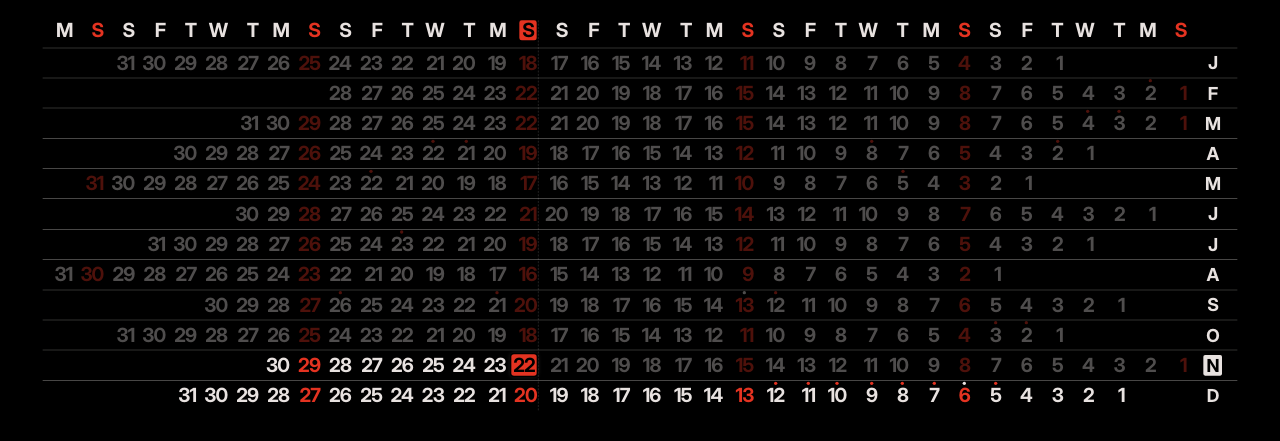
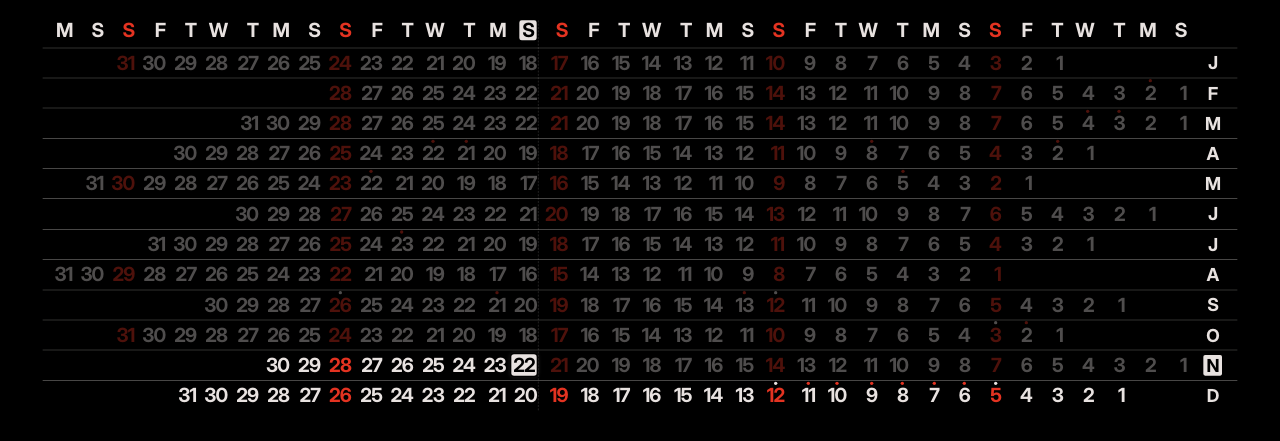
Before and after one commit to Urimazor/flip-calendar, a plain HTML site: page index.html in a window 1280 px wide. Shown: the part 355-796 px from the top of the page. Drawn offline with Linux system fonts and the light colour scheme.

Commit message:
Red weekend column on Saturday instead of Sunday (#1)
Claude-Session: https://claude.ai/code/session_01QPTknfvzWrqEznqiqfaEjY

Co-authored-by: Claude <noreply@anthropic.com>

```diff
--- a/index.html
+++ b/index.html
@@ -10,7 +10,7 @@
 :root{
   --bg:#000;color-scheme:dark;
   --ink:#E8E2E0;      /* off-white from the poster */
-  --red:#E43321;      /* Sunday red from the poster */
+  --red:#E43321;      /* weekend (Saturday) red */
   --rule:rgba(232,226,224,.42);
   --muted:#979391;
   --card:#141414;
@@ -63,23 +63,23 @@ html[dir-cal="rtl"] #bar i{inset:0 0 0 auto}
 html[dir-cal="rtl"] #cal{direction:rtl}
 html[dir-cal="ltr"] #cal{direction:ltr}
 .wd{padding:0 0 calc(var(--fs)*.38);display:flex;align-items:flex-end;justify-content:flex-start;padding-inline-start:.06em}
-.wd.sun{color:var(--red)}
+.wd.sat{color:var(--red)}
 .wd.now{color:var(--bg)}
 .wd.now span{background:var(--ink);padding:0 .14em;border-radius:.12em}
-.wd.sun.now span{background:var(--red)}
+.wd.sat.now span{background:var(--red)}
 .ml{display:flex;align-items:center;justify-content:center;border-top:1.5px solid var(--rule);font-size:calc(var(--fs)*.92)}
 .ml.cur{color:var(--bg)}
 .ml.cur span{background:var(--ink);padding:.06em .18em;border-radius:.1em}
 .row{border-top:1.5px solid var(--rule);grid-column:2 / -1}
 .d{display:flex;align-items:center;justify-content:flex-start;padding-inline-start:.06em;position:relative;z-index:1;cursor:inherit;transition:opacity .6s}
 html[dir-cal="rtl"] .d{direction:ltr;justify-content:flex-end;padding-inline-start:0;padding-right:.06em}
-.d.sun{color:var(--red)}
+.d.sat{color:var(--red)}
 .d.past{opacity:.34}
 .d.today span{color:var(--bg);background:var(--ink);border-radius:.14em;padding:.04em .1em;box-shadow:0 0 0 .08em var(--bg),0 0 .5em rgba(232,226,224,.45);animation:pulse 2.4s ease-in-out infinite}
-.d.today.sun span{background:var(--red)}
+.d.today.sat span{background:var(--red)}
 .d span{position:relative}
 .d.hol span::after{content:"";position:absolute;left:50%;top:-.2em;width:.17em;height:.17em;margin-left:-.085em;border-radius:50%;background:var(--red)}
-.d.hol.sun span::after{background:var(--ink)}
+.d.hol.sat span::after{background:var(--ink)}
 .d.today.hol span::after{top:-.32em}
 body.nohol .d.hol span::after{display:none}
 .d:hover span{outline:2px solid var(--ink);outline-offset:.06em;border-radius:.1em}
@@ -259,12 +259,12 @@ let dayCells = {}, hdrCells = [], monthLabels = [];
 function buildCalendar(year) {
   calEl.innerHTML = ""; dayCells = {}; hdrCells = []; monthLabels = [];
   const frag = document.createDocumentFragment();
-  // header row: corner + 37 weekday letters starting on Sunday (as in the poster)
+  // header row: corner + 37 weekday letters starting on Sunday (as in the poster); the red column is Saturday
   const corner = document.createElement("div"); corner.className = "corner"; corner.style.gridRow = 1; corner.style.gridColumn = 1; frag.appendChild(corner);
   attachNoteAdd(corner);
   const L = "SMTWTFS";
   for (let i = 0; i < 37; i++) {
-    const w = document.createElement("div"); w.className = "wd" + (i % 7 === 0 ? " sun" : "");
+    const w = document.createElement("div"); w.className = "wd" + (i % 7 === 6 ? " sat" : "");
     w.style.gridRow = 1; w.style.gridColumn = i + 2; w.innerHTML = "<span>" + L[i % 7] + "</span>"; frag.appendChild(w); hdrCells.push(w);
   }
   const ML = "JFMAMJJASOND";
@@ -275,7 +275,7 @@ function buildCalendar(year) {
     const first = new Date(year, m, 1).getDay(), days = new Date(year, m + 1, 0).getDate();
     for (let d = 1; d <= days; d++) {
       const col = first + d - 1, el = document.createElement("div");
-      el.className = "d" + (col % 7 === 0 ? " sun" : "");
+      el.className = "d" + (col % 7 === 6 ? " sat" : "");
       el.style.gridRow = r; el.style.gridColumn = col + 2;
       el.innerHTML = "<span>" + d + "</span>";
       el.dataset.m = m; el.dataset.d = d;
```
Also changed, not shown: web/index.html (+9 -9 lines), 1 other file.
